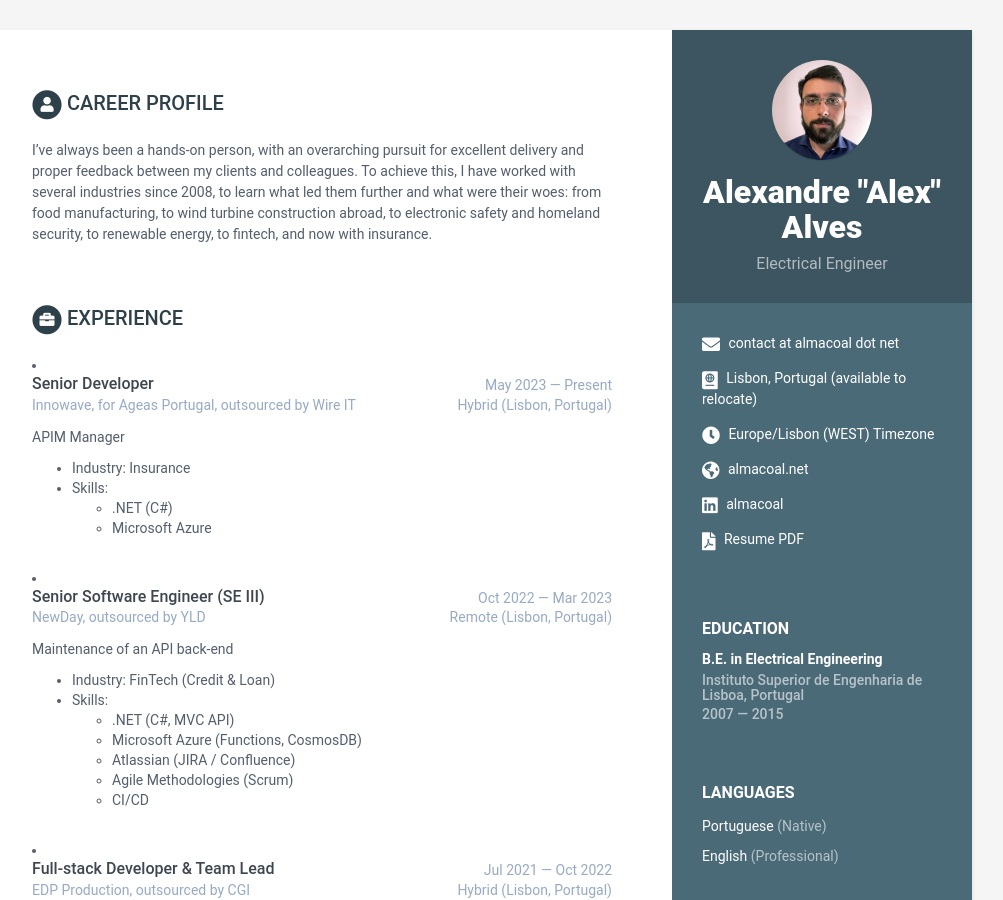
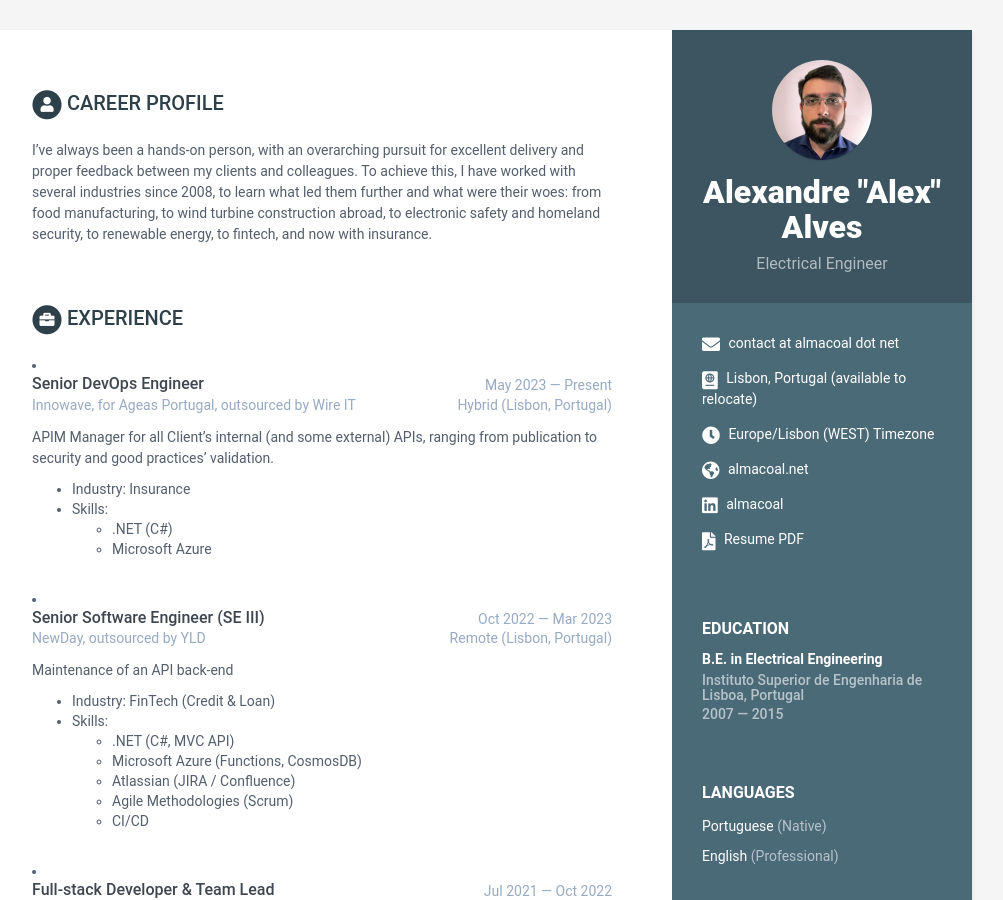
Before and after one commit to almacoal/almacoal.github.io, a Jekyll site: the page built from index.html, in a window 1280 px wide and 900 px high. Shown: the whole window, without its empty margins (168-1171 px from the left). Built offline with Jekyll 4.4.1, drawn with Linux system fonts in a browser that asks for light colours.

Commit message:
Change latest title to DevOps Engineer

```diff
--- a/_data/data.yml
+++ b/_data/data.yml
@@ -60,12 +60,12 @@
 experiences:
     title: Experience
     info:
-      - role: Senior Developer
+      - role: Senior DevOps Engineer
         time: May 2023 — Present
         company: Innowave, for Ageas Portugal, outsourced by Wire IT
         location: Hybrid (Lisbon, Portugal)
         details: |
-          APIM Manager
+          APIM Manager for all Client's internal (and some external) APIs, ranging from publication  to security and good practices' validation.
           - Industry: Insurance
           - Skills:
             - .NET (C#)
```
